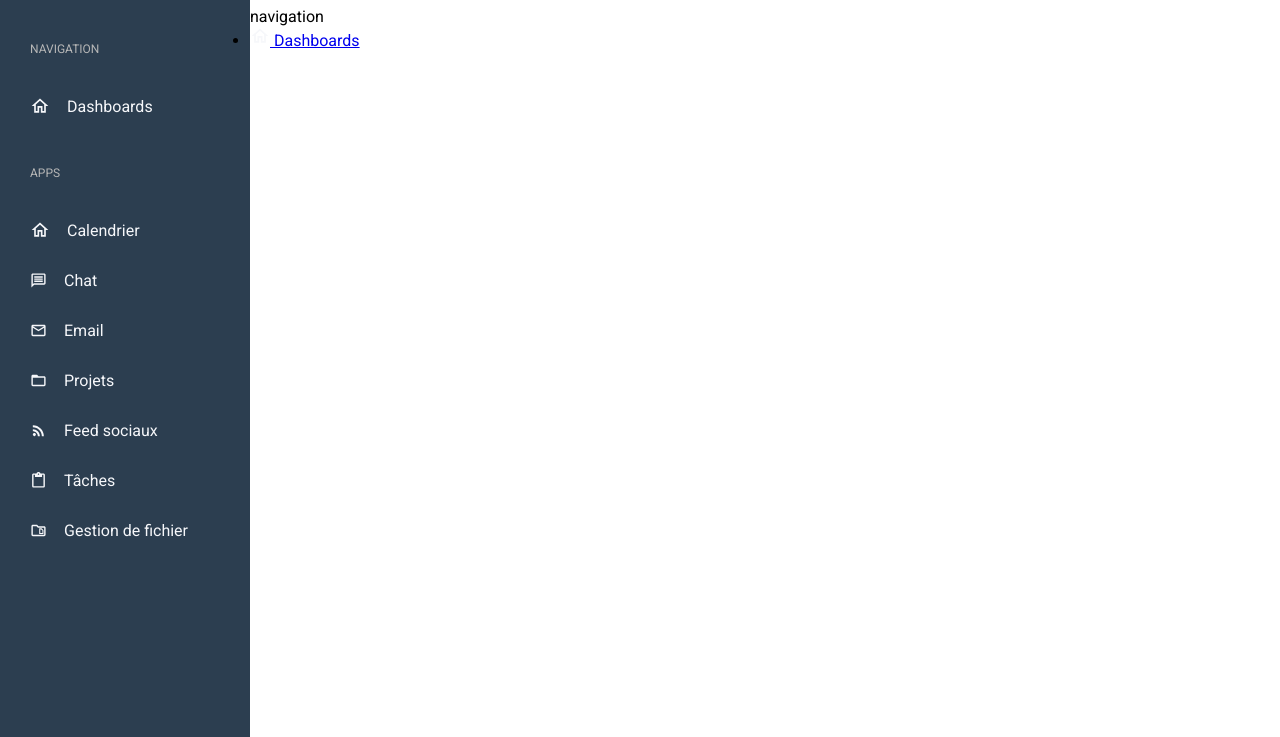
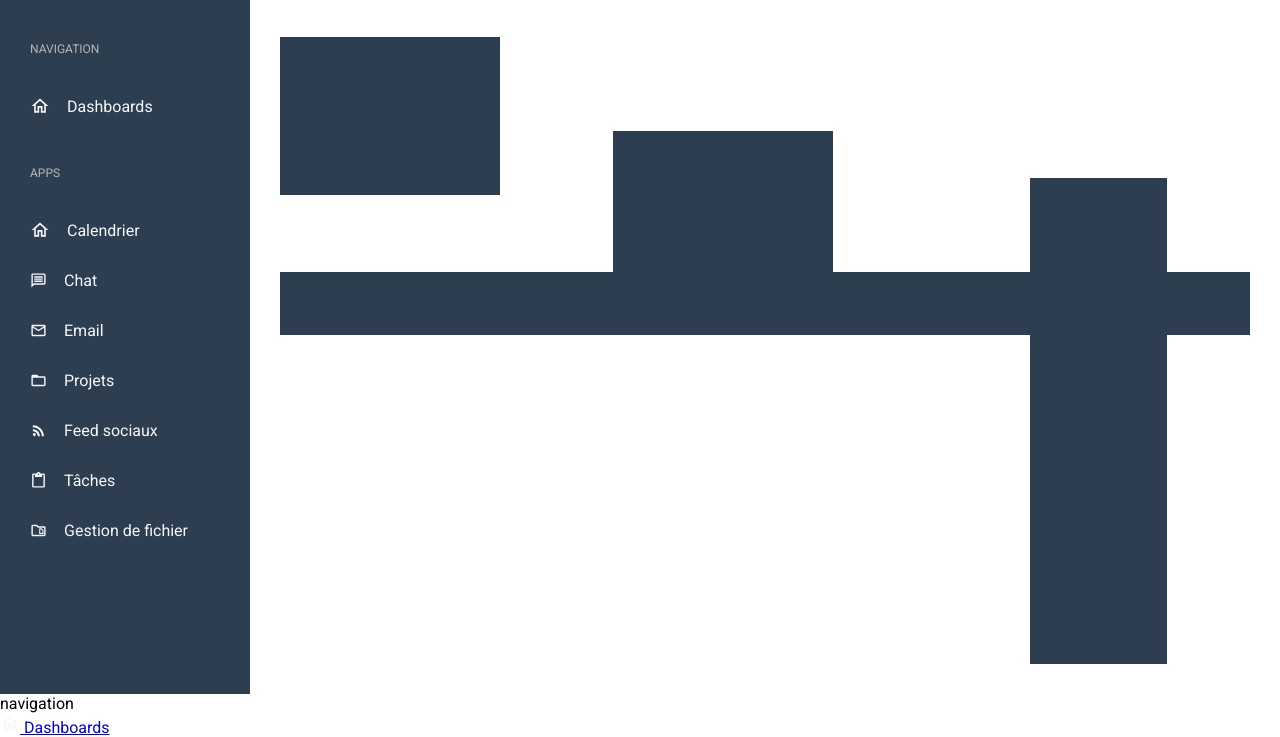
Before and after one commit to Esport-Legacy/TemplateBackOffice, a website: page index.html in a window 1280 px wide. Shown: the part 63-800 px from the top of the page. Drawn offline with Linux system fonts and the light colour scheme.

Commit message:
subgrid début

```diff
--- a/index.html
+++ b/index.html
@@ -144,6 +144,15 @@
             </div>
         </div>
 
+
+    </div>
+
+    <div class="Container">
+        <div class="Container__card"></div>
+        <div class="Container__card2"></div>
+        <div class="Container__card3"></div>
+        <div class="Container__card4"></div>
+        <div class="Container__card5"></div>
     </div>
 <script src="public/js/burger.js"></script>
 </body>
--- a/sass/layout/_grid.scss
+++ b/sass/layout/_grid.scss
@@ -3,8 +3,55 @@ body {
     grid-template-columns: 250px 1fr;
     grid-template-rows: 70px 1fr;
 
+    min-height: auto;
+
+    .Container {
+
+        grid-column: 2 / 3;
+        grid-row: 2 / 3;
+
+        min-height: auto;
+
+        display: grid;
+        grid-template-columns: repeat(12, 1fr);
+        grid-template-rows: repeat(auto, 133px);
+        grid-gap: 30px;
+        padding: 30px;
+
+        &__card {
+            background-color: #2C3E50;
+
+            grid-column: 1 / 4;
+            grid-row: 1 / 5;
+        }
+
+        &__card2 {
+            background-color: #2C3E50;
+
+            grid-column: 5 / 8;
+            grid-row: 3 / 8;
+        }
+
+        &__card3 {
+            background-color: #2C3E50;
+
+            grid-column: 1 / 13;
+            grid-row: 6 / 8;
+        }
+
+        &__card4 {
+            background-color: #2C3E50;
+
+            grid-column: 10 / 12;
+            grid-row: 10 / 12;
+        }
+
+        &__card5 {
+            background-color: #2C3E50;
+
+            grid-column: 10 / 12;
+            grid-row: 4 / 15;
+        }
+    }
+
 }
-
-    /**display: grid;
-    grid-template-columns: repeat(12, 1fr);
-    grid-template-rows: repeat(12, 1fr);**/
```
Also changed, not shown: public/css/style.css, 1 other file.
